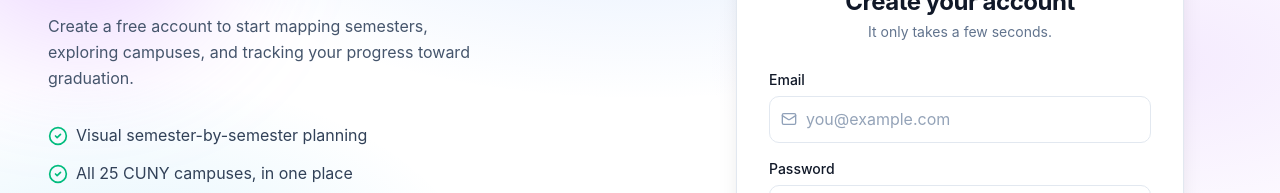
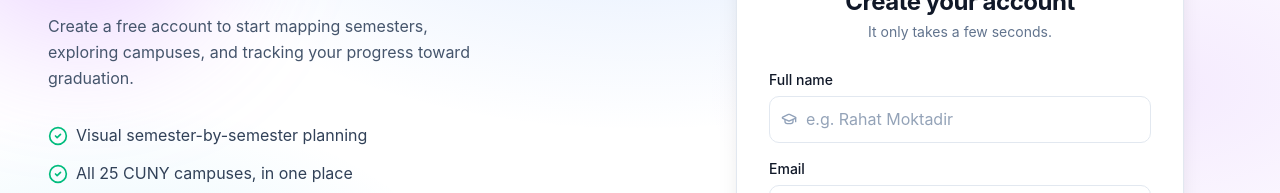
Before and after one commit to rahatmoktadir03/degreemap-cuny, a React (Vite) app in the folder client/: page /register in a window 1280 px wide. Shown: the part 240-433 px from the top of the page. Built offline with nearby package versions, Linux system fonts and the light colour scheme; no server answers; the HTML template or start-up script is replaced by a standard one.

Commit message:
feat: add full name input to RegisterPage and update profile handling in DashboardPage

```diff
--- a/client/src/pages/DashboardPage.tsx
+++ b/client/src/pages/DashboardPage.tsx
@@ -25,9 +25,12 @@ import type { Node as RFNode } from "reactflow";
 const DashboardPage = () => {
   const navigate = useNavigate();
   const { user, updateProfile } = useAuth();
-  const name = (user?.email?.split("@")[0] ?? "student").replace(/\.|_/g, " ");
+  // Prefer a real name from the profile; fall back to a tidied email prefix.
+  const metaName = (user?.user_metadata?.name as string) ?? "";
+  const name = metaName.trim() || (user?.email?.split("@")[0] ?? "student").replace(/\.|_/g, " ");
 
   const [roadmaps, setRoadmaps] = useState<StoredRoadmap[]>([]);
+  const [fullName, setFullName] = useState(metaName);
   const [school, setSchool] = useState((user?.user_metadata?.school as string) ?? "");
   const [major, setMajor] = useState((user?.user_metadata?.major as string) ?? "");
   const [gpa, setGpa] = useState(
@@ -117,13 +120,13 @@ const DashboardPage = () => {
       return;
     }
     try {
-      await updateProfile({ school, major, gpa: gpaNum ?? null });
+      await updateProfile({ name: fullName, school, major, gpa: gpaNum ?? null });
       // Keep the profiles table (advisor source of truth) in sync when online.
       if (apiEnabled) {
         try {
           await apiFetch("/api/users/me", {
             method: "PUT",
-            body: JSON.stringify({ school, major, gpa: gpaNum ?? null }),
+            body: JSON.stringify({ name: fullName, school, major, gpa: gpaNum ?? null }),
           });
         } catch {
           /* metadata already updated; ignore server sync errors */
@@ -281,6 +284,17 @@ const DashboardPage = () => {
               <div className="mt-3 space-y-3">
                 <div>
                   <label className="text-xs font-semibold text-slate-500 dark:text-slate-400">
+                    Full name
+                  </label>
+                  <input
+                    value={fullName}
+                    onChange={(e) => setFullName(e.target.value)}
+                    aria-label="Full name"
+                    placeholder="e.g. Rahat Moktadir"
+                  />
+                </div>
+                <div>
+                  <label className="text-xs font-semibold text-slate-500 dark:text-slate-400">
                     Home campus
                   </label>
                   <select
--- a/client/src/pages/RegisterPage.tsx
+++ b/client/src/pages/RegisterPage.tsx
@@ -14,6 +14,7 @@ const perks = [
 const RegisterPage = () => {
   const navigate = useNavigate();
   const { signUp, isDemoMode } = useAuth();
+  const [name, setName] = useState("");
   const [email, setEmail] = useState("");
   const [password, setPassword] = useState("");
   const [confirmPassword, setConfirmPassword] = useState("");
@@ -33,7 +34,7 @@ const RegisterPage = () => {
     }
     setLoading(true);
     try {
-      await signUp(email, password, { school, major });
+      await signUp(email, password, { name, school, major });
       toast.success(
         isDemoMode ? "Account created locally — welcome!" : "Account created! Check your email."
       );
@@ -96,6 +97,20 @@ const RegisterPage = () => {
           </div>
 
           <form onSubmit={handleSubmit} className="space-y-4">
+            <div>
+              <label className="block text-sm font-medium mb-1.5">Full name</label>
+              <div className="relative">
+                <GraduationCap className="absolute left-3 top-1/2 -translate-y-1/2 h-4 w-4 text-slate-400 pointer-events-none" />
+                <input
+                  value={name}
+                  onChange={(e) => setName(e.target.value)}
+                  placeholder="e.g. Rahat Moktadir"
+                  className="pl-9!"
+                  required
+                />
+              </div>
+            </div>
+
             <div>
               <label className="block text-sm font-medium mb-1.5">Email</label>
               <div className="relative">
```
